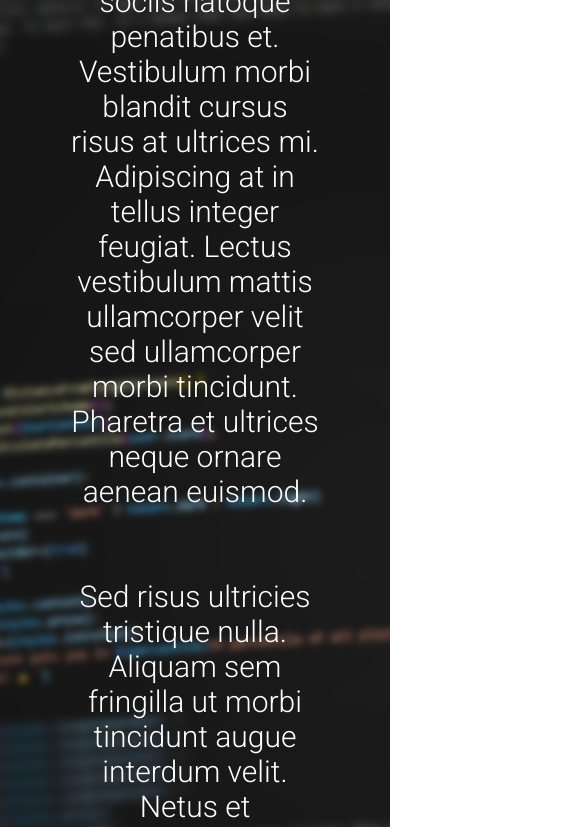
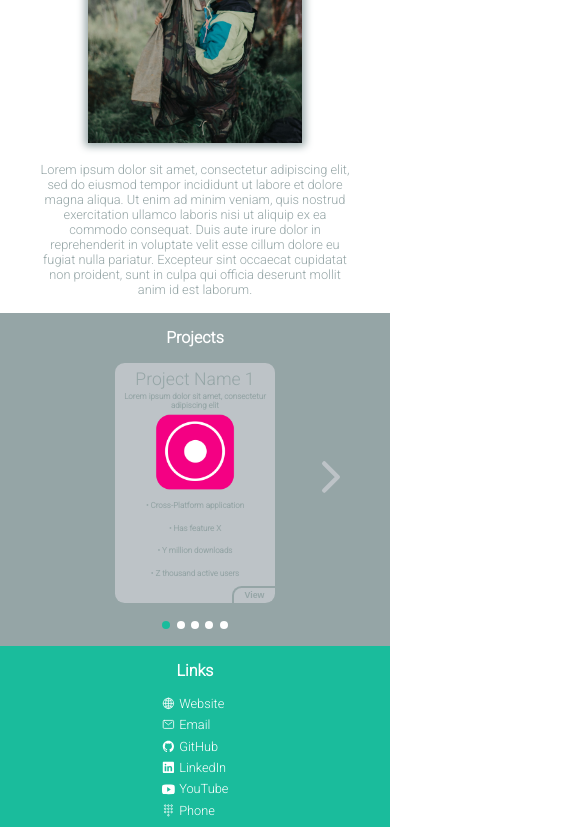
Before and after one commit to IbzOdus/EmployeePage, a React (Create React App) app: page / in a window 390 px wide. Shown: the part 1156-1983 px from the top of the page, 576 px wide, since content can reach past the window. Built offline with nearby package versions, Linux system fonts and the light colour scheme.

Commit message:
Start with a decent mobile view

```diff
--- a/src/components/LinkItem.jsx
+++ b/src/components/LinkItem.jsx
@@ -1,11 +1,11 @@
 import React from 'react';
 import styled from 'styled-components';
 
-const Container = styled.a`
+const Link = styled.a`
     display: flex;
     color: #FFFFFF;
     align-items: center;
-    margin-bottom: 5px;
+    margin-bottom: 0.4rem;
 
     &:visited {
         color: #FFFFFF;
@@ -18,9 +18,11 @@ const Container = styled.a`
 
 export default function LinkItem({text, link, icon}) {
     return (
-        <Container href={link}>
-            <ion-icon style={{marginRight: 10}} name={icon || "chevron-forward-outline"}></ion-icon>
-            {text}
-        </Container>
+        <li>
+            <Link href={link}>
+                <ion-icon style={{marginRight: '0.3rem'}} name={icon || "chevron-forward-outline"} />
+                {text}
+            </Link>
+        </li>
     )
 };
--- a/src/components/pages/Common.jsx
+++ b/src/components/pages/Common.jsx
@@ -7,9 +7,9 @@ export const SectionWrapper = styled.section`
     justify-content: center;
     font-family: 'Agency FB', 'Roboto';
     text-align: center;
-    font-size: 30px;
+    font-size: 0.8rem;
     align-items: center;
-    padding: 70px;
+    padding: 1.2em;
     color: ${props => props.color || '#FFFFFF'};
     background-color: ${props => props.backgroundColor || '#FFFFFF'};
 
@@ -23,7 +23,7 @@ export const SectionWrapper = styled.section`
 `;
 
 export const SectionHeading = styled.h1`
-    font-size: 70px;
+    font-size: 1rem;
     color: ${props => props.color || undefined};
-    margin-bottom: 70px;
+    margin-bottom: 1em;
 `;
--- a/src/components/views/AboutSection.jsx
+++ b/src/components/views/AboutSection.jsx
@@ -3,7 +3,7 @@ import styled from 'styled-components';
 import { SectionWrapper, SectionHeading } from '../pages/Common';
 
 const AboutContent = styled.div`
-    max-width: 80ch;
+    max-width: 50ch;
     text-align: center;
 `;
 
--- a/src/components/views/InterestsSection.jsx
+++ b/src/components/views/InterestsSection.jsx
@@ -5,21 +5,22 @@ import { colors } from '../../constants';
 
 const Container = styled.div`
     display: flex;
+    flex-direction: column;
     justify-content: space-around;
     align-items: center;
-    max-width: 1400px;
 `;
 
 const ActionImage = styled.img`
-    box-shadow: 0px 0px 10px 5px;
-    height: 700px;
+    box-shadow: 0 0 0.5rem 0.2rem;
+    max-height: 20rem;
+    max-width: 15rem;
 `;
 
 const InterestsText = styled.div`
     text-align: center;
-    width: 50%;
-    min-width: 200px;
-    padding: 20px;
+    width: 50ch;
+    padding: 1.5em;
+    padding-bottom: 0;
 `;
 
 export default function InterestsSection({ picture, text }) {
--- a/src/components/views/LinksSection.jsx
+++ b/src/components/views/LinksSection.jsx
@@ -4,9 +4,10 @@ import { SectionWrapper, SectionHeading } from '../pages/Common';
 import LinkItem from '../LinkItem';
 import { colors } from '../../constants';
 
-const Container = styled.div`
+const Container = styled.ul`
     display: flex;
     flex-direction: column;
+    align-items: left;
 `;
 
 const iconTypeMap = {
--- a/src/components/views/ProjectCard.jsx
+++ b/src/components/views/ProjectCard.jsx
@@ -3,27 +3,30 @@ import styled from 'styled-components';
 import { colors } from '../../constants';
 
 const Container = styled.div`
+    position: relative;
     display: flex;
+    flex: 1;
     flex-direction: column;
     align-items: center;
     text-align: center;
-    font-size: 20px;
+    font-size: 0.5rem;
     font-weight: bold;
-    height: 500px;
-    width: 300px;
-    padding: 20px;
+    height: 15rem;
+    max-width: 10rem;
+    padding: 0.8em;
+    margin: 0rem 1rem;
     background-color: ${colors.primaryLight};
-    border-radius: 15px;
+    border-radius: 0.6rem;
 
     &:hover {
         transform: scale(1.05);
         cursor: pointer;
-        border: 3px solid ${props => props.color};
+        border: 0.3em solid ${props => props.color};
     }
 `;
 
 const Title = styled.a`
-    font-size: 45px;
+    font-size: 1.1rem;
     font-weight: normal;
 
     &:visited {
@@ -36,13 +39,13 @@ const Title = styled.a`
 `;
 
 const Summary = styled.span`
-    padding: 10px 0px;
+    padding: 0.3em 0em;
 `;
 
 const Image = styled.img`
-    width: 150px;
-    height: 150px;
-    border-radius: 20px;
+    width: 5rem;
+    height: 5rem;
+    border-radius: 1.2rem;
     object-fit: cover;
 `;
 
@@ -51,9 +54,25 @@ const Points = styled.div`
     flex-direction: column;
     flex: 1;
     width: 100%;
-    padding-top: 10px;
-    justify-content: space-evenly;
+    padding-top: 0.3em;
+    justify-content: space-around;
     font-weight: bold;
+    padding-bottom: 1.5em;
+`;
+
+const Button = styled.button`
+    position: absolute;
+    bottom: 0;
+    right: 0;
+    font-size: 0.55rem;
+    font-weight: bold;
+    color: ${colors.primary};
+    background-color: transparent;
+    border: 0.3em solid ${colors.primary};
+    border-right: none;
+    border-bottom: none;
+    padding: 0.3em 1.2em;
+    border-top-left-radius: 0.6rem;
 `;
 
 export default function ProjectCard({name, summary, thumbnail, points, link, color}) {
@@ -67,6 +86,7 @@ export default function ProjectCard({name, summary, thumbnail, points, link, col
                     return <span key={index}>{`• ${point}`}</span>
                 })}
             </Points>
+            <Button>View</Button>
         </Container>
     )
 };
--- a/src/components/views/ProjectsSection.jsx
+++ b/src/components/views/ProjectsSection.jsx
@@ -8,18 +8,18 @@ const Container = styled.div`
     display: flex;
     justify-content: space-between;
     align-items: center;
-    width: 100%;
 `;
 
 const CardsContainer = styled.div`
     display: flex;
     flex: 1;
     justify-content: space-evenly;
+    margin: 0rem 1rem;
 `;
 
 const NavArrow = styled.span`
     color: ${colors.primaryLight};
-    font-size: 200px;
+    font-size: 3rem;
     visibility: ${props => props.atBoundary && 'hidden'};
 
     &:hover {
@@ -32,14 +32,15 @@ const NavArrow = styled.span`
 const NavIndicator = styled.div`
     display: flex;
     justify-content: space-around;
-    width: 10%;
-    min-width: 50px;
-    margin-top: 30px;
+    width: 20%;
+    min-width: 4rem;
+    margin-top: 1rem;
 `;
 
 const NavIndicatorPoint = styled.span`
-    width: 15px;
-    height: 15px;
+    width: 0.5rem;
+    height: 0.5rem;
+    margin: 0.1rem;
     border-radius: 50%;
     background-color: ${props => (props.active && props.color) || '#FFFFFF'};
 `;
@@ -51,7 +52,7 @@ const determineDisplayCount = windowWidth => {
         return 4;
     } else if (windowWidth > 1250) {
         return 3;
-    } else if (windowWidth > 800) {
+    } else if (windowWidth > 600) {
         return 2;
     } else {
         return 1;
@@ -87,11 +88,15 @@ export default function ProjectsSection({ projects, color }) {
         <SectionWrapper id="projects" backgroundColor={colors.primary} color={colors.primary}>
             <SectionHeading color={'#FFFFFF'}>Projects</SectionHeading>
             <Container>
-                <NavArrow color={color || '#FFFFFF'} atBoundary={startIndex === 0} onClick={() => setStartIndex(index => index - 1)}>{'<'}</NavArrow>
+                <NavArrow color={color || '#FFFFFF'} atBoundary={startIndex === 0} onClick={() => setStartIndex(index => index - 1)}>
+                    <ion-icon name="chevron-back-outline" />
+                </NavArrow>
                 <CardsContainer>
                     {projectsOnDisplay.map((project, index) => <ProjectCard key={startIndex + index} name={project.name} summary={project.summary} thumbnail={project.thumbnailName} points={project.points} color={color} />)}
                 </CardsContainer>
-                <NavArrow color={color || '#FFFFFF'} atBoundary={startIndex + displayCount >= projectCount} onClick={() => setStartIndex(index => index + 1)}>{'>'}</NavArrow>
+                <NavArrow color={color || '#FFFFFF'} atBoundary={startIndex + displayCount >= projectCount} onClick={() => setStartIndex(index => index + 1)}>
+                    <ion-icon name="chevron-forward-outline" />
+                </NavArrow>
             </Container>
             <NavIndicator>
                 {projects.map((x, i) => <NavIndicatorPoint key={i} active={i >= startIndex && i <= (startIndex + displayCount) - 1} color={color || colors.primaryLight}/>)}
--- a/src/index.css
+++ b/src/index.css
@@ -6,6 +6,10 @@
 
 a {
   text-decoration: none;
+}
+
+li {
+  list-style: none;
 }
 
 body {
```
